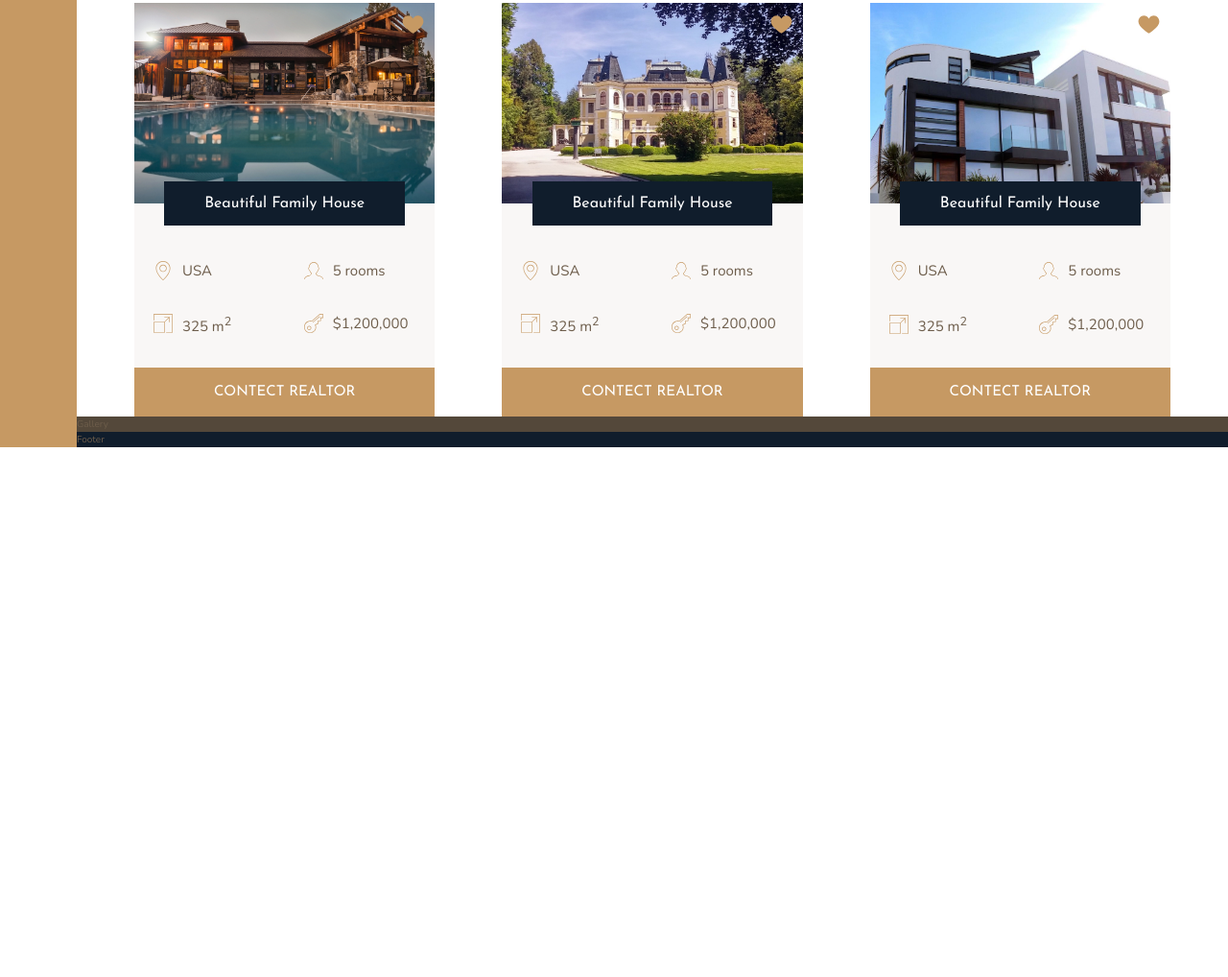
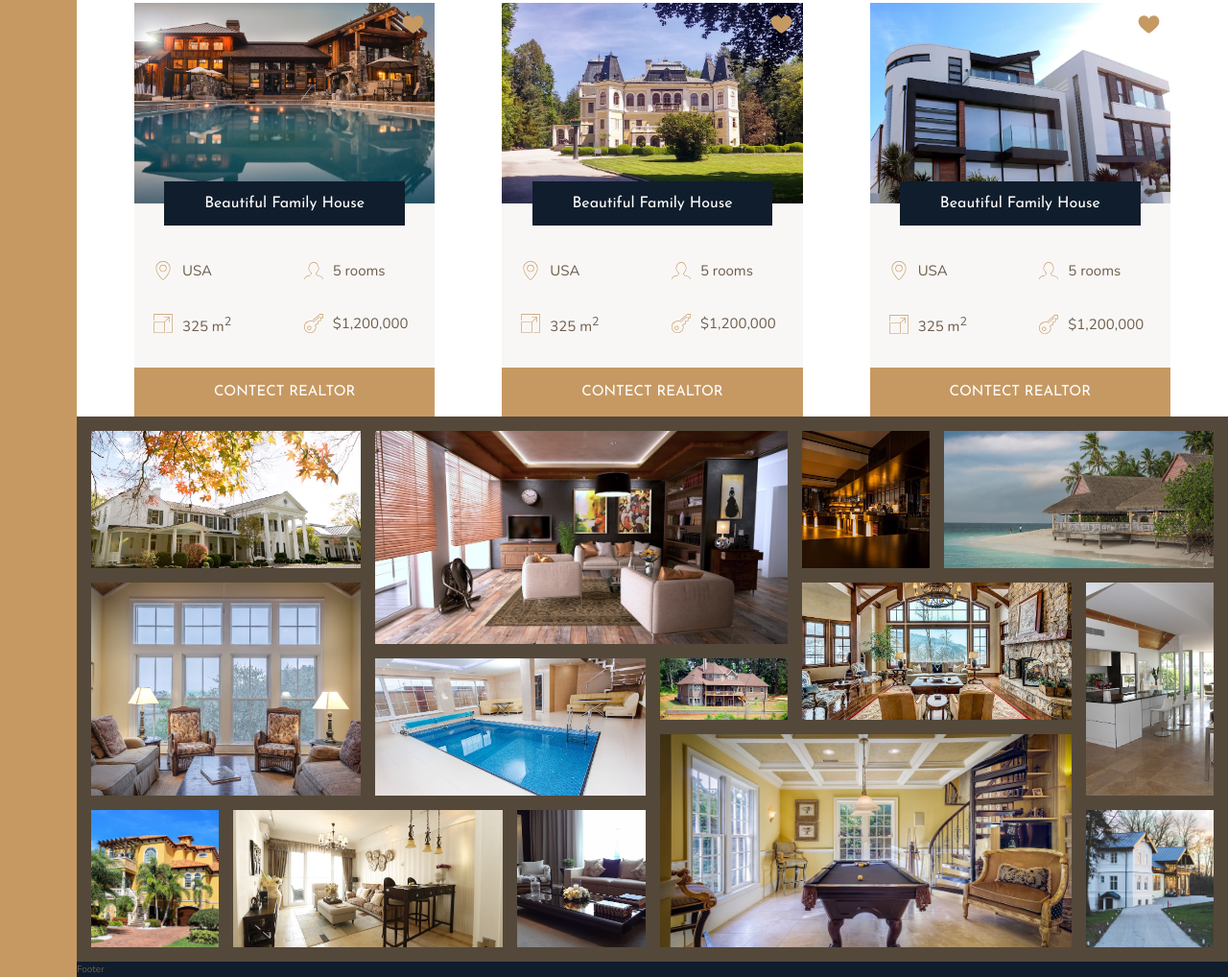
Before and after one commit to Liufat/udemy-nexter, a website: page index.html in a window 1280 px wide. Shown: the part 2332-3350 px from the top of the page at 96% size. Before the commit the page ends 2798 px from the top, so only its background shows below. Drawn offline with nearby package versions, Linux system fonts and the light colour scheme.

Commit message:
[新增]gallery-樣式

```diff
--- a/index.html
+++ b/index.html
@@ -306,7 +306,70 @@
       </div>
     </section>
 
-    <section class="gallery">Gallery</section>
+    <section class="gallery">
+      <figure class="gallery__item gallery__item--1">
+        <img src="img/gal-1.jpeg" alt="Gallery image 1" class="gallery__img" />
+      </figure>
+      <figure class="gallery__item gallery__item--2">
+        <img src="img/gal-2.jpeg" alt="Gallery image 2" class="gallery__img" />
+      </figure>
+      <figure class="gallery__item gallery__item--3">
+        <img src="img/gal-3.jpeg" alt="Gallery image 3" class="gallery__img" />
+      </figure>
+      <figure class="gallery__item gallery__item--4">
+        <img src="img/gal-4.jpeg" alt="Gallery image 4" class="gallery__img" />
+      </figure>
+      <figure class="gallery__item gallery__item--5">
+        <img src="img/gal-5.jpeg" alt="Gallery image 5" class="gallery__img" />
+      </figure>
+      <figure class="gallery__item gallery__item--6">
+        <img src="img/gal-6.jpeg" alt="Gallery image 6" class="gallery__img" />
+      </figure>
+      <figure class="gallery__item gallery__item--7">
+        <img src="img/gal-7.jpeg" alt="Gallery image 7" class="gallery__img" />
+      </figure>
+      <figure class="gallery__item gallery__item--8">
+        <img src="img/gal-8.jpeg" alt="Gallery image 8" class="gallery__img" />
+      </figure>
+      <figure class="gallery__item gallery__item--9">
+        <img src="img/gal-9.jpeg" alt="Gallery image 9" class="gallery__img" />
+      </figure>
+      <figure class="gallery__item gallery__item--10">
+        <img
+          src="img/gal-10.jpeg"
+          alt="Gallery image 10"
+          class="gallery__img"
+        />
+      </figure>
+      <figure class="gallery__item gallery__item--11">
+        <img
+          src="img/gal-11.jpeg"
+          alt="Gallery image 11"
+          class="gallery__img"
+        />
+      </figure>
+      <figure class="gallery__item gallery__item--12">
+        <img
+          src="img/gal-12.jpeg"
+          alt="Gallery image 12"
+          class="gallery__img"
+        />
+      </figure>
+      <figure class="gallery__item gallery__item--13">
+        <img
+          src="img/gal-13.jpeg"
+          alt="Gallery image 13"
+          class="gallery__img"
+        />
+      </figure>
+      <figure class="gallery__item gallery__item--14">
+        <img
+          src="img/gal-14.jpeg"
+          alt="Gallery image 14"
+          class="gallery__img"
+        />
+      </figure>
+    </section>
 
     <footer class="footer">Footer</footer>
   </body>
--- a/sass/_gallery.scss
+++ b/sass/_gallery.scss
@@ -1,4 +1,77 @@
 .gallery {
   background-color: $color-grey-dark-1;
   grid-column: full-start/full-end;
+
+  display: grid;
+  grid-template-columns: repeat(8, 1fr);
+  grid-template-rows: repeat(7, 5vw);
+  gap: 1.5rem;
+  padding: 1.5rem;
+
+  &__item {
+    &--1 {
+      grid-row: 1 / span 2;
+      grid-column: 1 / span 2;
+    }
+    &--2 {
+      grid-row: 1 / span 3;
+      grid-column: 3 / span 3;
+    }
+    &--3 {
+      grid-row: 1 / span 2;
+      grid-column: 6 / span 1;
+    }
+    &--4 {
+      grid-row: 1 / span 2;
+      grid-column: 7 / span 2;
+    }
+    &--5 {
+      grid-row: 3 / span 3;
+      grid-column: 1 / span 2;
+    }
+    &--6 {
+      grid-row: 4 / span 2;
+      grid-column: 3 / span 2;
+    }
+    &--7 {
+      grid-row: 4 / span 1;
+      grid-column: 5 / span 1;
+    }
+    &--8 {
+      grid-row: 3 / span 2;
+      grid-column: 6 / span 2;
+    }
+    &--9 {
+      grid-row: 3 / span 3;
+      grid-column: 8 / span 1;
+    }
+    &--10 {
+      grid-row: 6 / -1;
+      grid-column: 1 span 1;
+    }
+    &--11 {
+      grid-row: 6 / -1;
+      grid-column: 2 / span 2;
+    }
+
+    &--12 {
+      grid-row: 6 / -1;
+      grid-column: 4 / span 1;
+    }
+    &--13 {
+      grid-row: 5 / -1;
+      grid-column: 5 / span 3;
+    }
+    &--14 {
+      grid-row: 6 / -1;
+      grid-column: 8 / -1;
+    }
+  }
+
+  &__img {
+    width: 100%;
+    height: 100%;
+    object-fit: cover;
+    display: block;
+  }
 }
```
Also changed, not shown: css/style.css.
